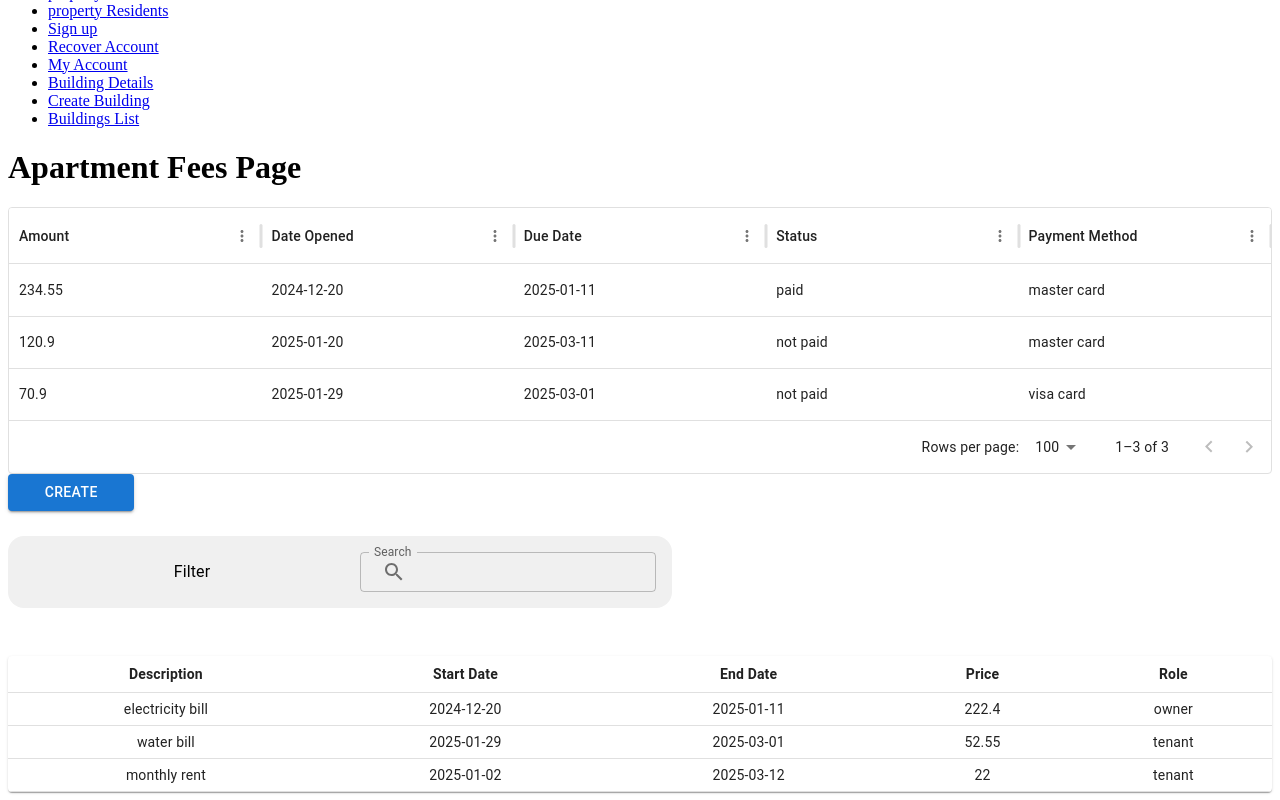
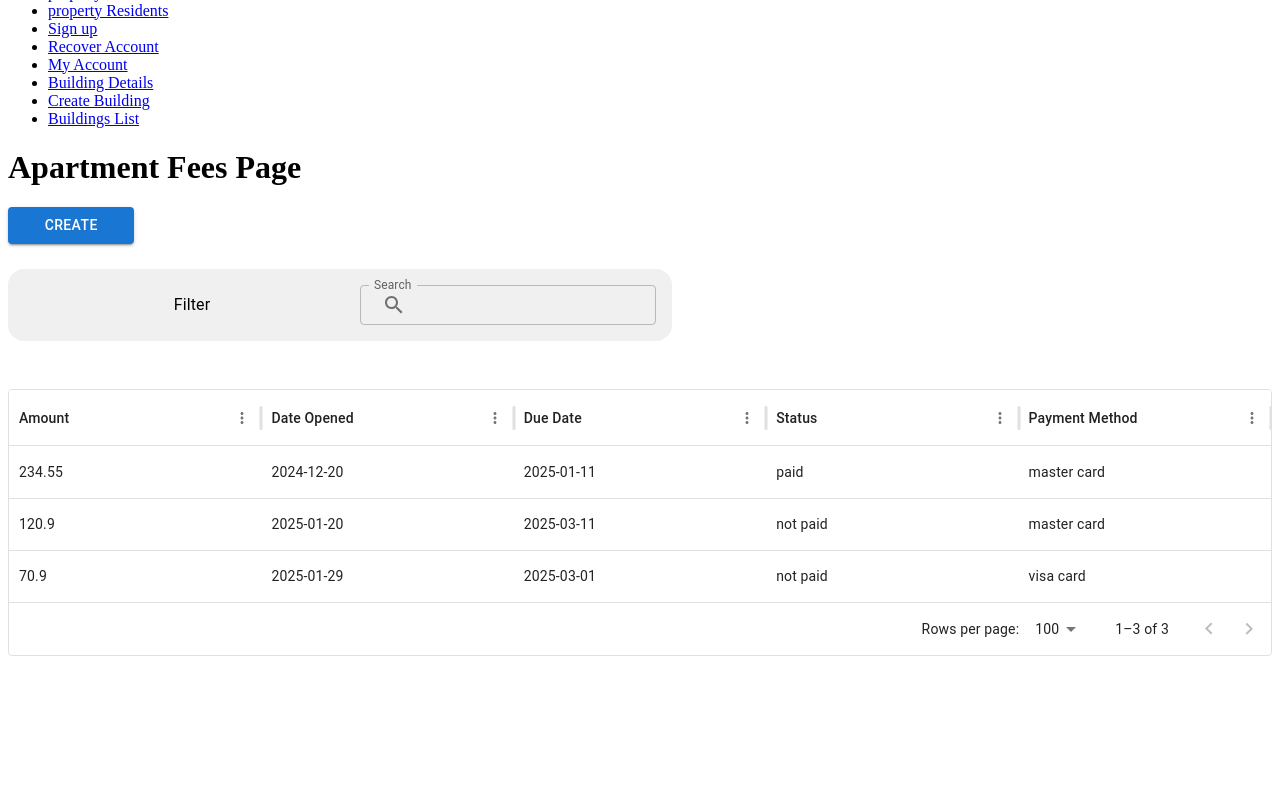
Before and after one commit to NextGen-BF/CJP25, a React (Vite) app in the folder NextGen-BM-FE/: page /property/fees in a window 1280 px wide. Shown: the part 257-1057 px from the top of the page. After the commit the page ends 921 px from the top, so only its background shows below. Built offline with nearby package versions, Linux system fonts and the light colour scheme; no server answers.

Commit message:
removing unnecessary code

```diff
--- a/NextGen-BM-FE/src/pages/Properties/PropertyFeesPage.tsx
+++ b/NextGen-BM-FE/src/pages/Properties/PropertyFeesPage.tsx
@@ -3,20 +3,13 @@ import {
   Button,
   IconButton,
   InputAdornment,
-  Table,
-  TableBody,
-  TableCell,
-  TableContainer,
-  TableHead,
-  TableRow,
   TextField,
   Typography,
 } from "@mui/material";
 import SearchIcon from "@mui/icons-material/Search";
 import { FC, useState } from "react";
 import "./propertyFeesPage.scss";
-import { PropertyExpense, PropertyPayments } from "../../models/property";
-import Paper from "@mui/material/Paper";
+import { PropertyPayments } from "../../models/property";
 import { DataGrid } from "@mui/x-data-grid";
 import { NavLink } from "react-router-dom";
 
@@ -85,39 +78,6 @@ const PropertyFeesPage: FC = () => {
       flex: 1,
     },
   ];
-  const propertyExpensesMockData: PropertyExpense[] = [
-    {
-      propertyExpenseId: 1,
-      propertyExpenseTemplateId: 1,
-      responsibleRole: "owner",
-      price: 222.4,
-      startDate: new Date("2024-12-20"),
-      endDate: new Date("2025-01-11"),
-      Description: "electricity bill",
-    },
-    {
-      propertyExpenseId: 2,
-      propertyExpenseTemplateId: 1,
-      responsibleRole: "tenant",
-      price: 52.55,
-      startDate: new Date("2025-01-29"),
-      endDate: new Date("2025-03-01"),
-      Description: "water bill",
-    },
-    {
-      propertyExpenseId: 3,
-      propertyExpenseTemplateId: 1,
-      responsibleRole: "tenant",
-      price: 22.0,
-      startDate: new Date("2025-01-02"),
-      endDate: new Date("2025-03-12"),
-      Description: "monthly rent",
-    },
-  ];
-
-  const [propertyExpenses, setPropertyExpenses] = useState<PropertyExpense[]>(
-    propertyExpensesMockData,
-  );
 
   const [propertyPayments, setPropertyPayments] = useState<PropertyPayments[]>(
     propertyPaymentsMockData,
@@ -127,20 +87,20 @@ const PropertyFeesPage: FC = () => {
 
   const handleSearch = () => {
     if (searchInput !== "") {
-      const filteredPropertyExpenses = propertyExpenses.filter(
-        (propertyExpense) => {
+      const filteredPropertyPayments = propertyPayments.filter(
+        (propertyPayment) => {
           if (
-            propertyExpense.Description.toLowerCase().includes(
+            propertyPayment.paymentMethod.toLowerCase().includes(
               searchInput.toLowerCase(),
             )
           ) {
-            return propertyExpense;
+            return propertyPayment;
           }
         },
       );
-      setPropertyExpenses(filteredPropertyExpenses);
+      setPropertyPayments(filteredPropertyPayments);
     } else {
-      setPropertyExpenses(propertyExpensesMockData);
+      setPropertyPayments(propertyPaymentsMockData);
       return;
     }
   };
@@ -148,12 +108,6 @@ const PropertyFeesPage: FC = () => {
   return (
     <>
       <h1>Apartment Fees Page</h1>
-
-      <DataGrid
-        rows={propertyPayments}
-        columns={columns}
-        getRowId={(row) => row.paymentId}
-      />
 
       <div className="button-container">
         <Button
@@ -210,38 +164,11 @@ const PropertyFeesPage: FC = () => {
         />
       </Box>
 
-      <TableContainer component={Paper}>
-        <Table sx={{ width: "100%" }} size="small" aria-label="a dense table">
-          <TableHead sx={{ "& .MuiTableCell-root": { fontWeight: "bold" } }}>
-            <TableRow>
-              <TableCell align="center">Description</TableCell>
-              <TableCell align="center">Start Date</TableCell>
-              <TableCell align="center">End Date</TableCell>
-              <TableCell align="center">Price</TableCell>
-              <TableCell align="center">Role</TableCell>
-            </TableRow>
-          </TableHead>
-          <TableBody>
-            {propertyExpenses.map((propertyExpense) => (
-              <TableRow hover key={propertyExpense.propertyExpenseId}>
-                <TableCell align="center">
-                  {propertyExpense.Description}
-                </TableCell>
-                <TableCell align="center">
-                  {formatDate(propertyExpense.startDate)}
-                </TableCell>
-                <TableCell align="center">
-                  {formatDate(propertyExpense.endDate)}
-                </TableCell>
-                <TableCell align="center">{propertyExpense.price}</TableCell>
-                <TableCell align="center">
-                  {propertyExpense.responsibleRole}
-                </TableCell>
-              </TableRow>
-            ))}
-          </TableBody>
-        </Table>
-      </TableContainer>
+      <DataGrid
+        rows={propertyPayments}
+        columns={columns}
+        getRowId={(row) => row.paymentId}
+      />
     </>
   );
 };
```
